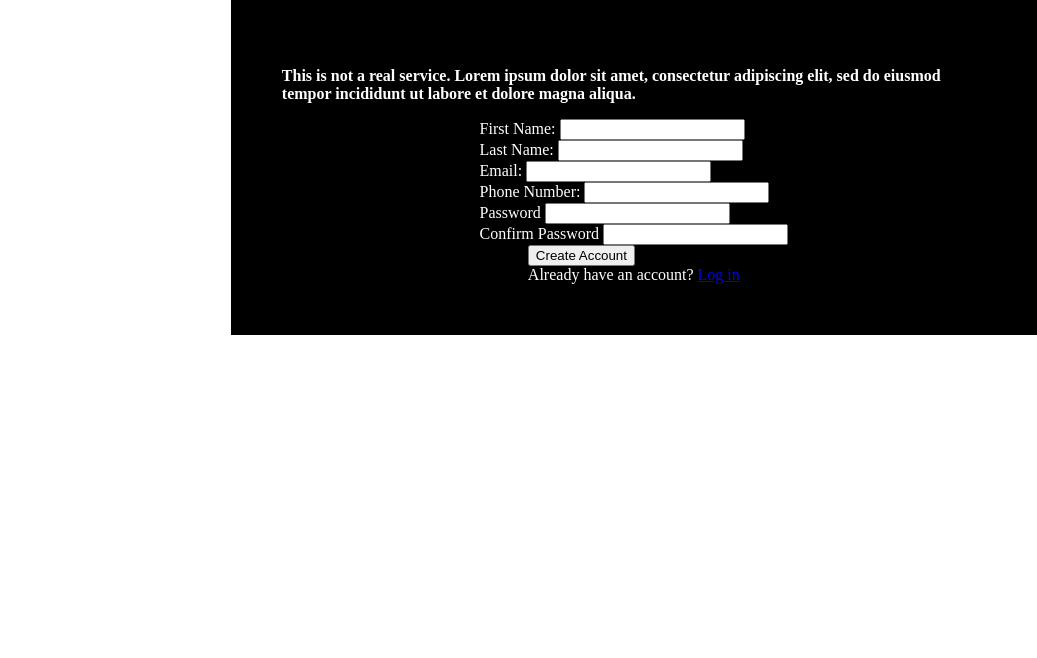
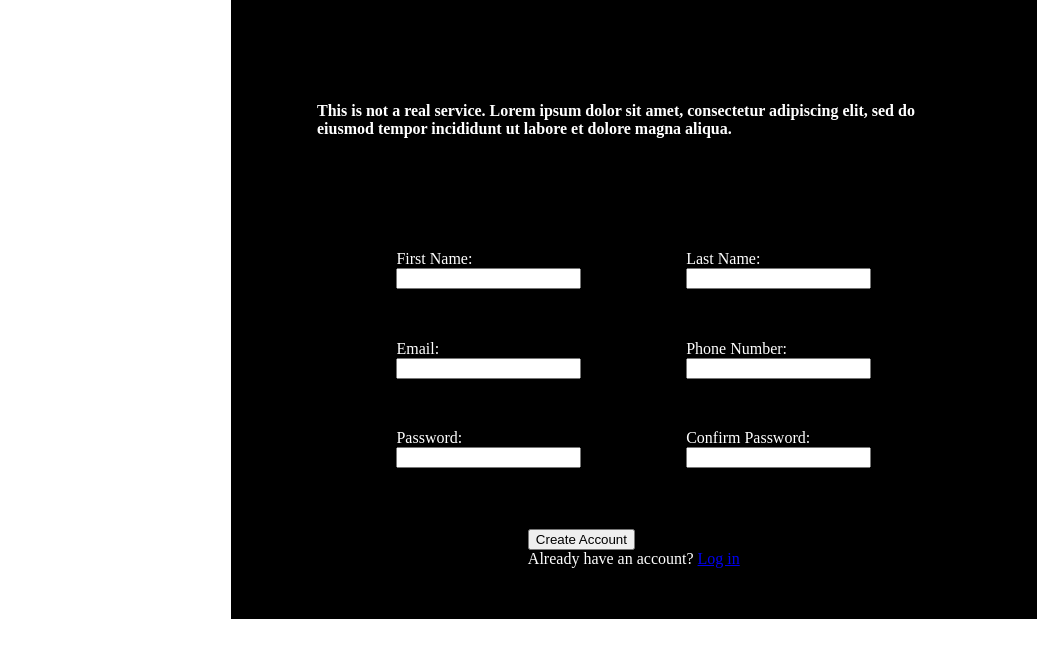
Before and after one commit to TacosBurritos/Forms_Odin, a plain HTML site: page index.html in a window 1280 px wide. Shown: the full height of the page, 243-1280 px from the left. Drawn offline with Linux system fonts and the light colour scheme.

Commit message:
fixing desktop viewport site part 1

```diff
--- a/index.html
+++ b/index.html
@@ -37,9 +37,9 @@
                     <input id="email"/></div>
                 <div><label for="phone-number">Phone Number:</label>
                     <input id="phone-number"/></div>
-                <div><label for="password">Password</label>
+                <div><label for="password">Password:</label>
                     <input id="password"/></div>
-                <div><label for="confirm">Confirm Password</label>
+                <div><label for="confirm">Confirm Password:</label>
                     <input id="confirm"/></div>
             </form>
         </div>
--- a/style.css
+++ b/style.css
@@ -35,6 +35,20 @@ body{
         width: 60%;
         padding-top: 20%;
     }
+    .text{
+        padding: 5%;
+    }
+    form{
+        padding: 5%;
+        display: flex;
+        flex-wrap: wrap;
+        justify-content: space-evenly;
+    }
+    form > div{
+        padding: 4%;
+        display: flex;
+        flex-direction: column;
+    }
 }
 .logo{
     display: flex;
```
